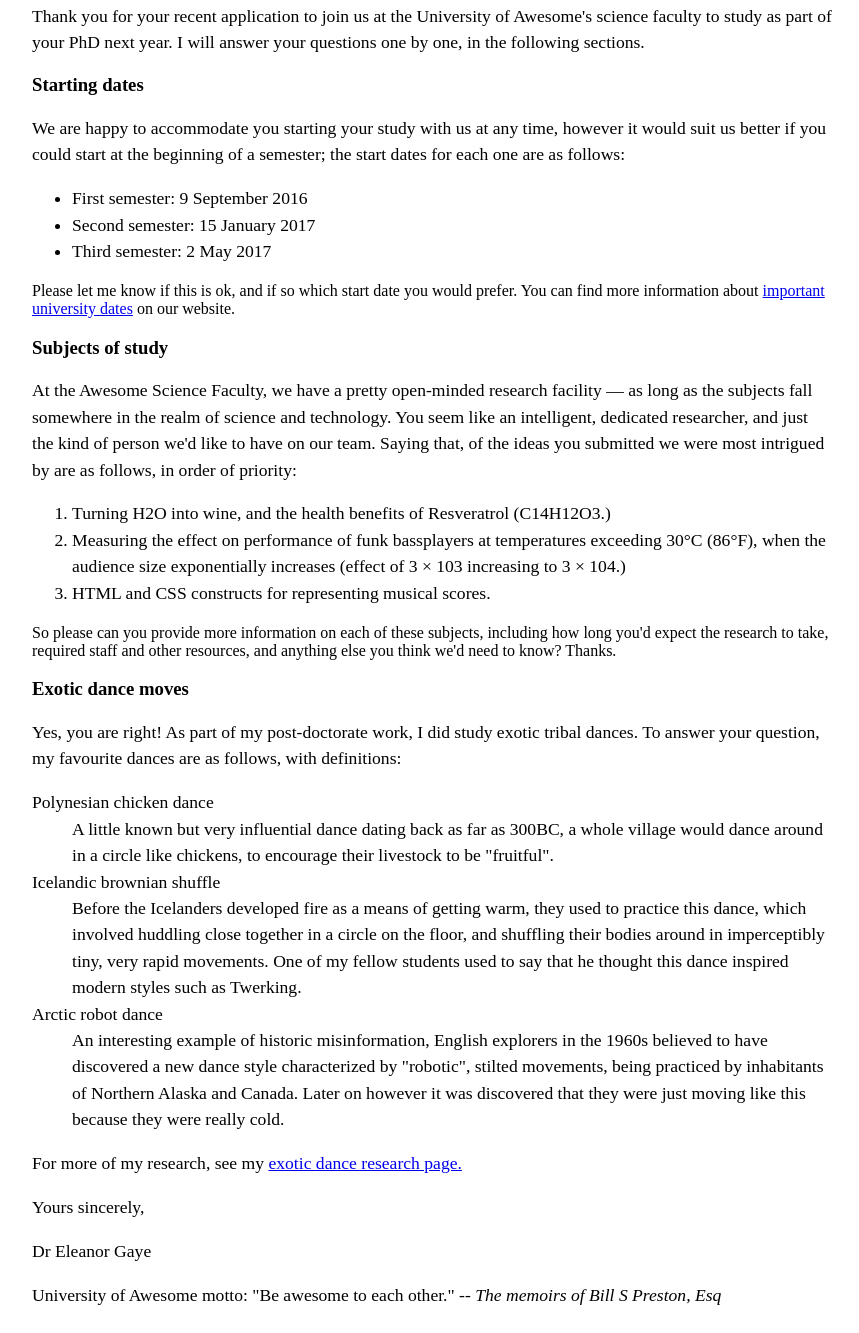
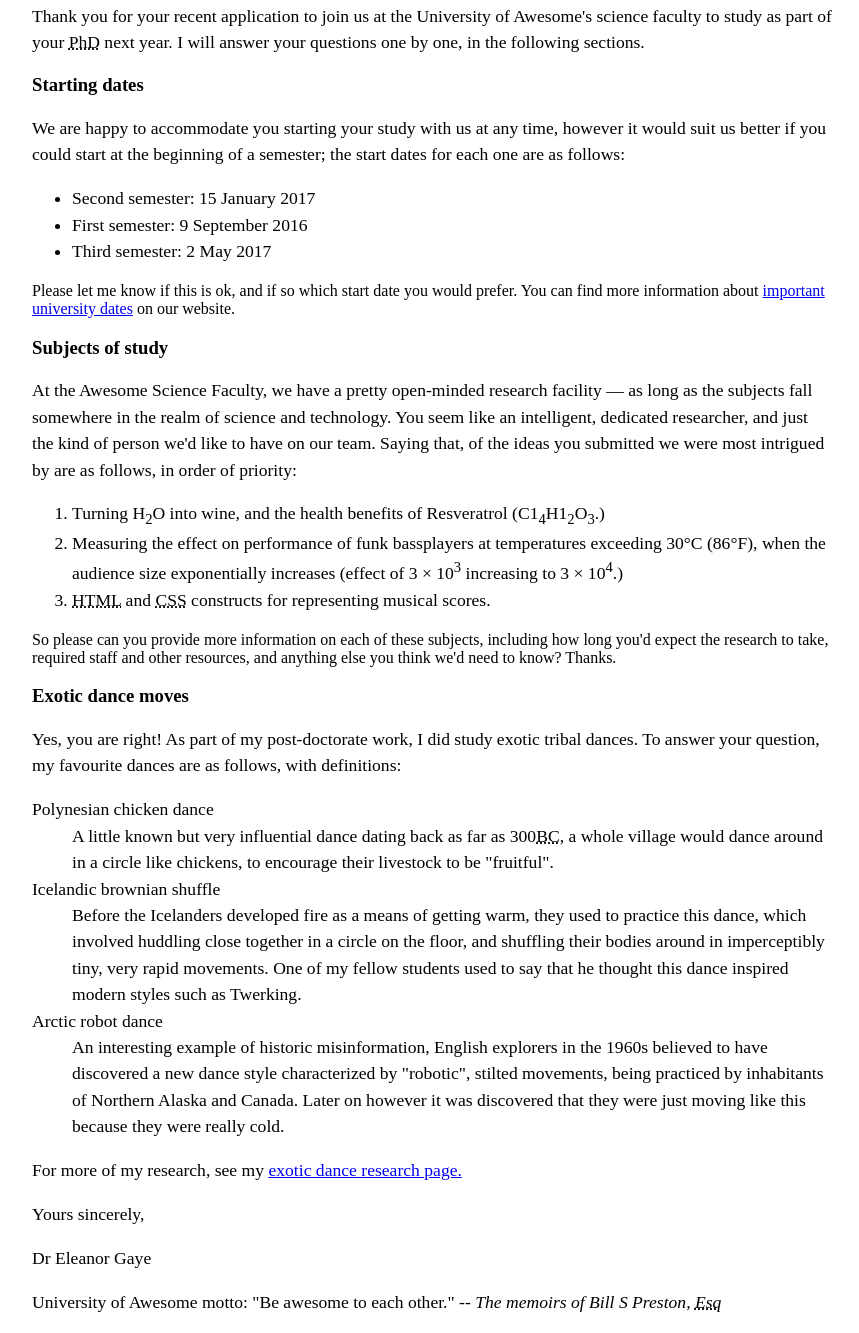
Before and after one commit to amalmhd/cl-marking-up-a-letter, a plain HTML site: page index.html in a window 1280 px wide. Shown: the part 454-1787 px from the top of the page, without its empty margins (208-1067 px from the left). Drawn offline with Linux system fonts and the light colour scheme.

Commit message:
Update index.html

```diff
--- a/index.html
+++ b/index.html
@@ -43,7 +43,7 @@
 
 <body>
 
-    <address align="right">
+    <address class="sender-column">
         <em>
             <strong>Dr. Eleanor Gaye </strong><br>
             Awesome Science faculty <br>
@@ -55,7 +55,7 @@
         </em>
     </address>
 
-    <p align="right"><time datetime="2016-01-20"></time>20 January 2016</time></p>
+    <p class="sender-column"><time datetime="2016-01-20">20 January 2016</time></p>
 
     <address>
         <em>
@@ -72,8 +72,8 @@
     <p>Dear Eileen,</p>
 
     <p> Thank you for your recent application to join us at the University of Awesome's science faculty to study as part
-        of
-        your PhD next year. I will answer your questions one by one, in the following sections.
+        of your <abbr title="Doctor of Philosophy">PhD</abbr> next year. I will answer your questions one by one, in the
+        following sections.
     </p>
 
     <h3>Starting dates</h3>
@@ -84,14 +84,14 @@
     </p>
 
     <ul>
-        <li>First semester: 9 September 2016</li>
-        <li>Second semester: 15 January 2017</li>
-        <li>Third semester: 2 May 2017</li>
+        <li><time datetime="2017-01-15">Second semester: 15 January 2017</time></li>
+        <li><time datetime="2016-09-09">First semester: 9 September 2016</time></li>
+        <li><time datetime="2017-05-02">Third semester: 2 May 2017</time></li>
     </ul>
 
     Please let me know if this is ok, and if so which start date you would prefer.
 
-    You can find more information about <a href="#">important university dates</a> on our website.
+    You can find more information about <a href="http://example.com">important university dates</a> on our website.
 
 
     <h3>Subjects of study</h3>
@@ -104,10 +104,12 @@
         as follows, in order of priority:</p>
 
     <ol>
-        <li>Turning H2O into wine, and the health benefits of Resveratrol (C14H12O3.)</li>
+        <li>Turning H<sub>2</sub>O into wine, and the health benefits of Resveratrol
+            (C1<sub>4</sub>H1<sub>2</sub>O<sub>3</sub>.)</li>
         <li>Measuring the effect on performance of funk bassplayers at temperatures exceeding 30°C (86°F), when the
-            audience size exponentially increases (effect of 3 × 103 increasing to 3 × 104.)</li>
-        <li>HTML and CSS constructs for representing musical scores.</li>
+            audience size exponentially increases (effect of 3 × 10<sup>3</sup> increasing to 3 × 10<sup>4</sup>.)</li>
+        <li><abbr title="HyperText Markup Language">HTML</abbr> and <abbr title="Cascading Style Sheets">CSS</abbr>
+            constructs for representing musical scores.</li>
     </ol>
 
     So please can you provide more information on each of these subjects, including how long you'd expect the research
@@ -121,7 +123,8 @@
         favourite dances are as follows, with definitions:</p>
     <dl>
         <dt>Polynesian chicken dance</dt>
-        <dd>A little known but very influential dance dating back as far as 300BC, a whole village would dance around in
+        <dd>A little known but very influential dance dating back as far as 300<abbr title="Before Christ">BC</abbr>, a
+            whole village would dance around in
             a
             circle like chickens, to encourage their livestock to be "fruitful".</dd>
         <dt>Icelandic brownian shuffle</dt>
@@ -140,12 +143,13 @@
             Canada. Later on however it was discovered that they were just moving like this because they were really
             cold.</dd>
     </dl>
-    <p>For more of my research, see my <a href="#">exotic dance research page.</a></p>
+    <p>For more of my research, see my <a href="http://example.com">exotic dance research page.</a></p>
 
     <p>Yours sincerely,</p>
     <p>Dr Eleanor Gaye</p>
 
-    <p>University of Awesome motto: "Be awesome to each other." <em>-- The memoirs of Bill S Preston, Esq</em></p>
+    <p>University of Awesome motto: "Be awesome to each other." <em>-- The memoirs of Bill S Preston, <abbr
+                title="Esquire">Esq</abbr></em></p>
 </body>
 
 </html>
```
